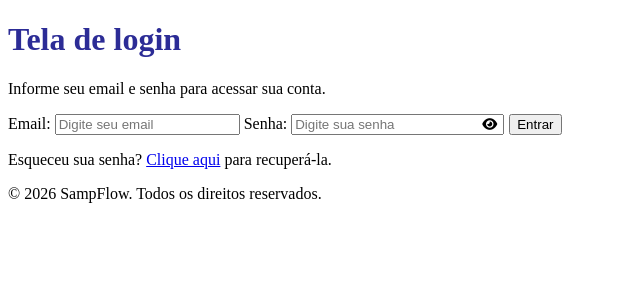
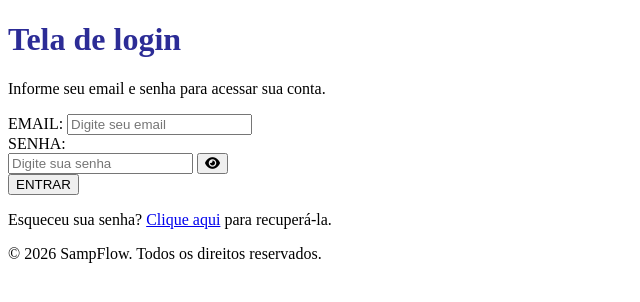
Before and after one commit to arthursoaresabiviolo-ux/sampflow, a Django app: page / in a window 1280 px wide. Shown: the top 302 px of the page, without its empty margins (0-640 px from the left). Run offline with Django 5.2, Linux system fonts and the light colour scheme.

Commit message:
refactor: update login layout

```diff
--- a/accounts/templates/login.html
+++ b/accounts/templates/login.html
@@ -3,34 +3,44 @@
 <head>
     <meta charset="UTF-8">
     <meta name="viewport" content="width=device-width, initial-scale=1.0">
-    <title>SampFlow</title>
+    <title>SampFlow - Login</title>
     <link rel="stylesheet" href="static/accounts/css/login.css">
-    <link rel="stylesheet" href="https://cdnjs.cloudflare.com/ajax/libs/font-awesome/6.4.0/css/all.min.css"> <!-- font-awesome -->
+    <link rel="stylesheet" href="https://cdnjs.cloudflare.com/ajax/libs/font-awesome/6.4.0/css/all.min.css">
 </head>
 <body>
+    <main class="login-wrapper">
+        <header class="login-header">
             <h1>Tela de login</h1>
+            <p>Informe seu email e senha para acessar sua conta.</p>
+        </header>
 
-    <p>Informe seu email e senha para acessar sua conta.</p>
+        <form action="{% url 'login' %}" method="POST" class="login-card"> {% csrf_token %}
 
-    <form action="{% url 'login' %}" method="POST"> {% csrf_token %}
-        <label for="email">Email:</label>
+            <div class="form-group">
+                <label for="email">EMAIL:</label>
                 <input type="email" id="email" name="email" placeholder="Digite seu email" required>
+            </div>
 
-        <label for="password">Senha:</label>
-        <div style="display: inline-flex; align-items: center; position: relative;">
-            <input type="password" id="password" name="password" placeholder="Digite sua senha" required style="padding-right: 30px;">
-            <button type="button" id="togglePassword" style="background: none; border: none; cursor: pointer; margin-left: -30px; padding: 0 8px;">
+            <div class="form-group">
+                <label for="password">SENHA:</label>
+                <div class="input-password-wrapper">
+                    <input type="password" id="password" name="password" placeholder="Digite sua senha" required>
+                    <button type="button" id="togglePassword" aria-label="Mostrar/Ocultar senha">
                         <i class="fa-solid fa-eye" id="toggleIcon"></i>
                     </button>
                 </div>
+            </div>
 
-        <button type="submit">Entrar</button>
+            <button type="submit" class="btn-submit">ENTRAR</button>
         </form>
 
-    <p>Esqueceu sua senha? <a href="{% url 'forgot_password' %}">Clique aqui</a> para recuperá-la.</p>
-    <script src="static/accounts/js/login.js"></script>
-</body>
+        <p class="forgot-password-text">Esqueceu sua senha? <a href="{% url 'forgot_password' %}">Clique aqui</a> para recuperá-la.</p>
+    </main>
+
     <footer>
         <p>&copy; 2026 SampFlow. Todos os direitos reservados.</p>
     </footer>
+
+    <script src="static/accounts/js/login.js"></script>
+</body>
 </html>
```
Lines whose indentation alone changed are shown as unchanged.
